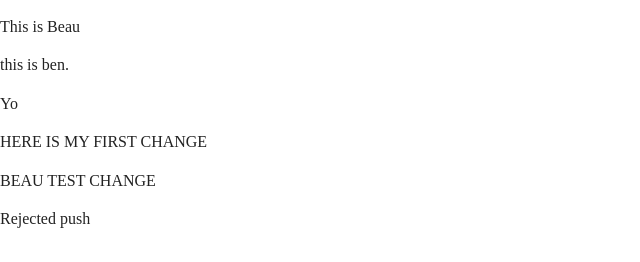
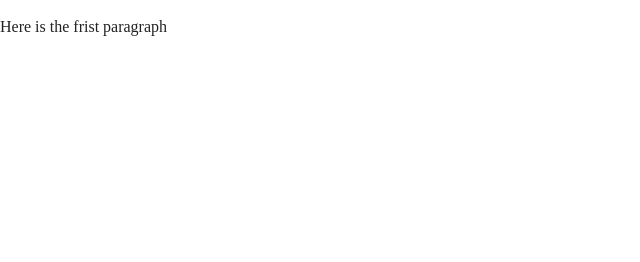
Before and after one commit to maysgar/corpse, a plain HTML site: page index.html in a window 1280 px wide. Shown: the whole page, without its empty margins (0-640 px from the left). Drawn offline with nearby package versions, Linux system fonts and the light colour scheme.

Commit message:
push ahgaiun

```diff
--- a/index.html
+++ b/index.html
@@ -23,19 +23,7 @@
 
   <!-- Add your site or application content here -->
 
-
-  <p>This is Beau</p>
-
-  <p>this is ben.</p>
-
-  <p>Yo</p>
-  <p>
-    HERE IS MY FIRST CHANGE
-  </p>
-  <p>
-    BEAU TEST CHANGE
-  </p>
-  <p>Rejected push</p>
+<p>Here is the frist paragraph</p>
   <script src="js/vendor/modernizr-3.6.0.min.js"></script>
   <script src="https://code.jquery.com/jquery-3.3.1.min.js" integrity="sha256-FgpCb/KJQlLNfOu91ta32o/NMZxltwRo8QtmkMRdAu8=" crossorigin="anonymous"></script>
   <script>window.jQuery || document.write('<script src="js/vendor/jquery-3.3.1.min.js"><\/script>')</script>
```
